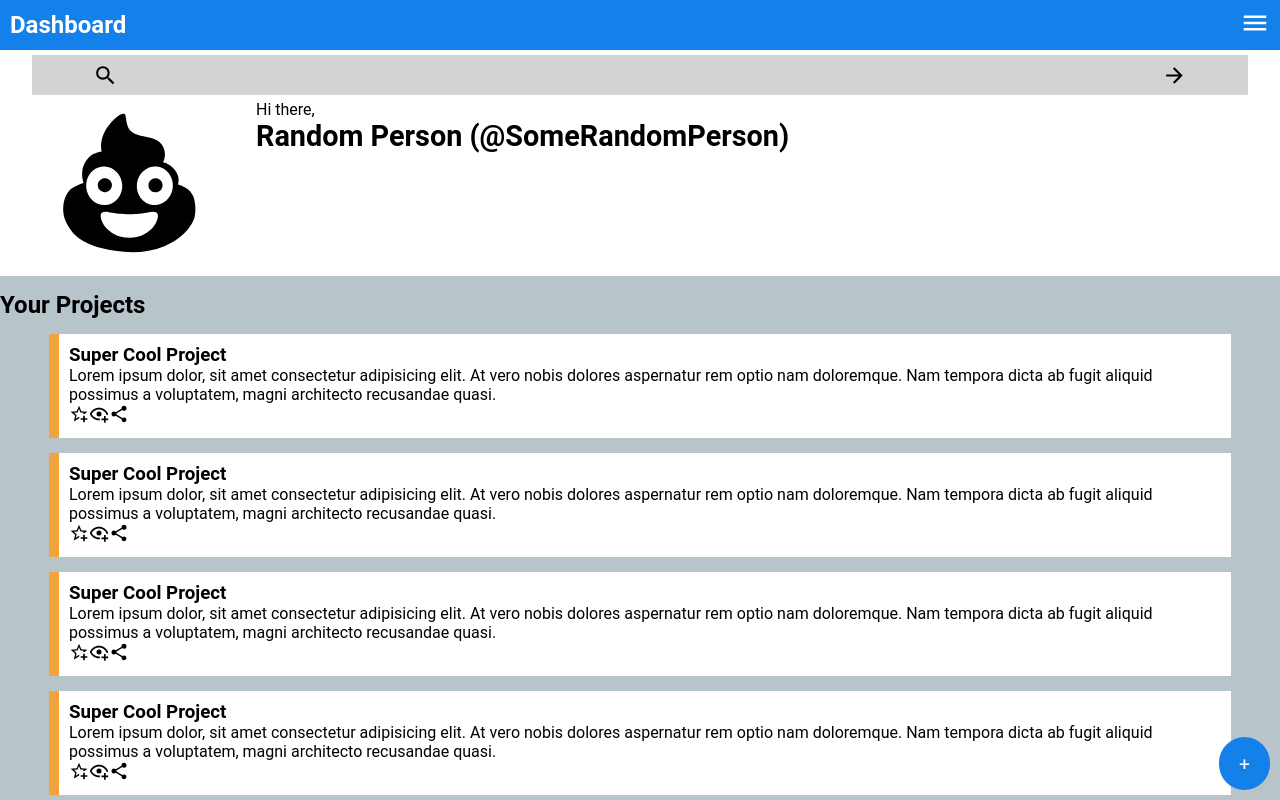
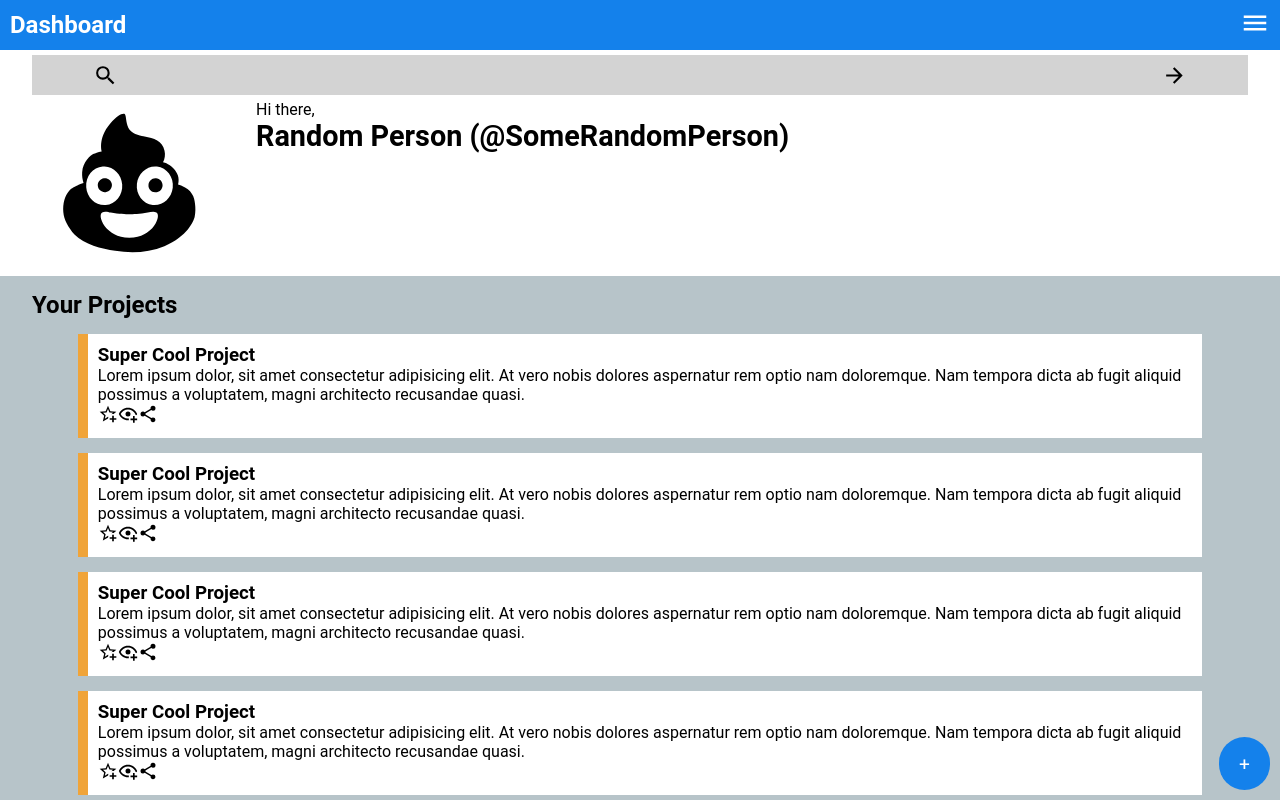
Before and after one commit to ImExtraPolite3/admin-dashboard, a React (Vite) app: page / in a window 1280 px wide. Shown: the top 800 px of the page. Built offline with nearby package versions, Linux system fonts and the light colour scheme; a web font is replaced by a local one.

Commit message:
fix spacing issue with project section

```diff
--- a/src/index.css
+++ b/src/index.css
@@ -78,6 +78,8 @@ nav {
 }
 
 .projects {
+  width: 95%;
+  margin: auto;
   margin-top: 10px;
   padding-top: 15px;
   display: flex;
```
